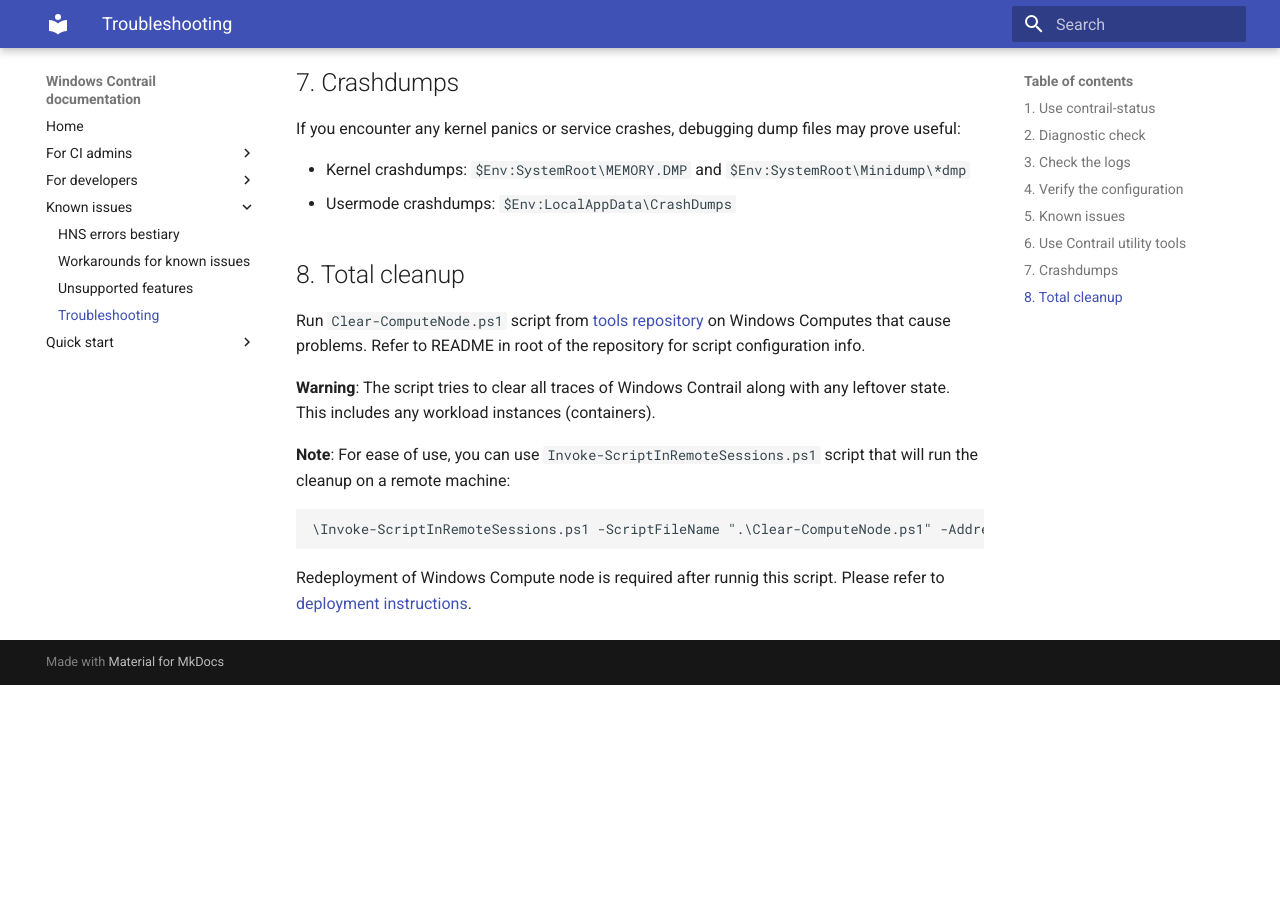
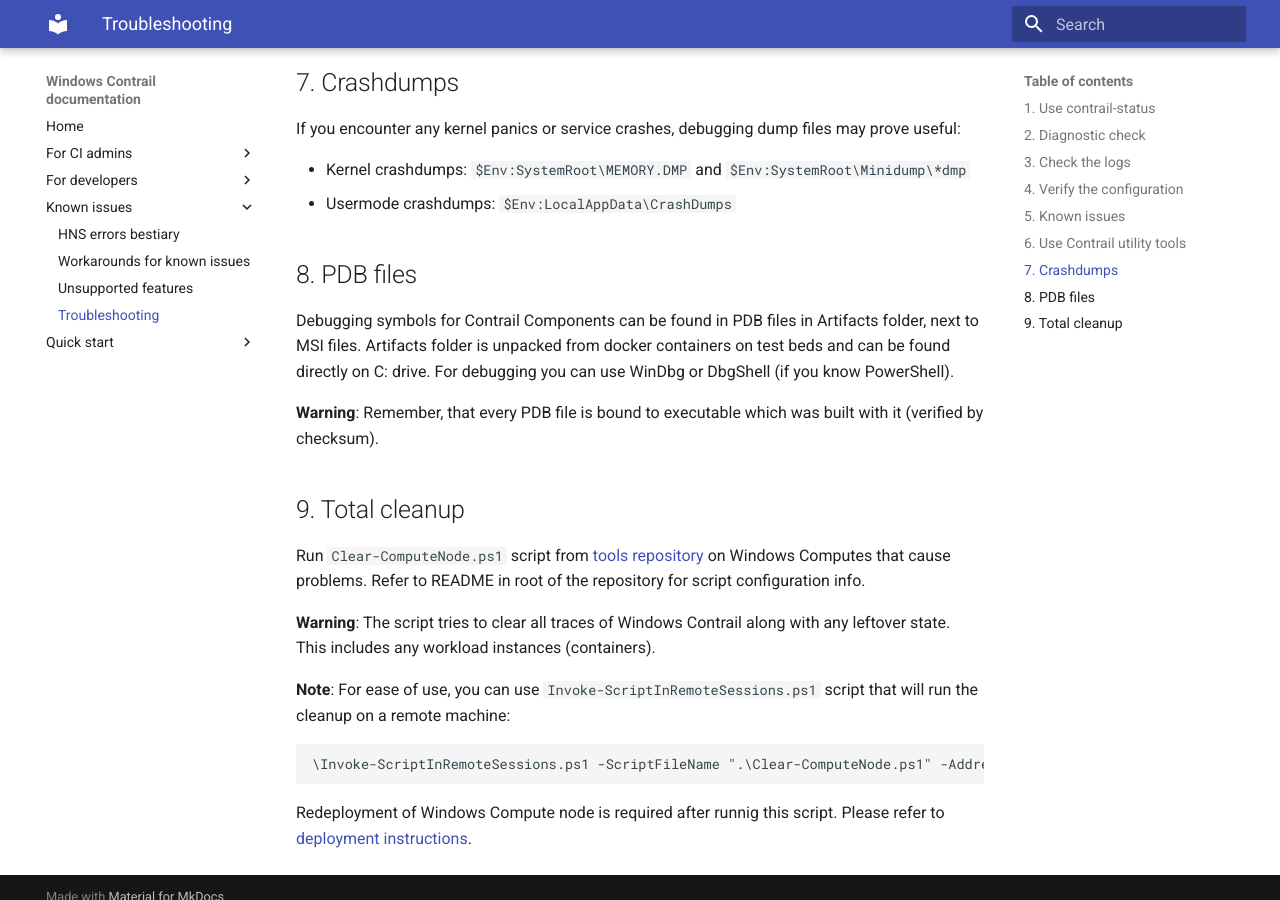
Before and after one commit to piotr-szuberski/contrail-windows-docs, an MkDocs documentation site: the page built from doc/Known_issues/Troubleshooting.md, in a window 1280 px wide and 900 px high, scrolled down 1283 px. Built offline with MkDocs 1.6.1 and Material for MkDocs 9.7.7, drawn with Linux system fonts in a browser that asks for light colours; before the commit the page ends 1968 px from its top, so only the background shows below that.

Commit message:
Information about PDB files (#90)
* Information about PDB files

* Update Troubleshooting.md

* Add some information about debugging tools

```diff
--- a/doc/Known_issues/Troubleshooting.md
+++ b/doc/Known_issues/Troubleshooting.md
@@ -51,7 +51,15 @@ If you encounter any kernel panics or service crashes, debugging dump files may
 * Kernel crashdumps: `$Env:SystemRoot\MEMORY.DMP` and `$Env:SystemRoot\Minidump\*dmp`
 * Usermode crashdumps: `$Env:LocalAppData\CrashDumps`
 
-## 8. Total cleanup
+## 8. PDB files
+
+Debugging symbols for Contrail Components can be found in PDB files in Artifacts folder, next to MSI files.
+Artifacts folder is unpacked from docker containers on test beds and can be found directly on C: drive.
+For debugging you can use WinDbg or DbgShell (if you know PowerShell).
+
+**Warning**: Remember, that every PDB file is bound to executable which was built with it
+(verified by checksum).
+## 9. Total cleanup
 
 Run `Clear-ComputeNode.ps1` script from [tools repository](https://github.com/Juniper/contrail-windows-tools)
 on Windows Computes that cause problems. Refer to README in root of the repository
```
